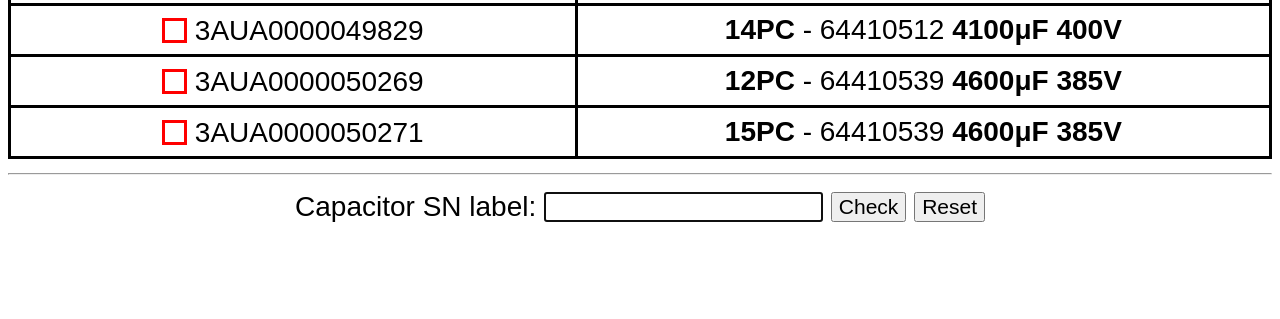
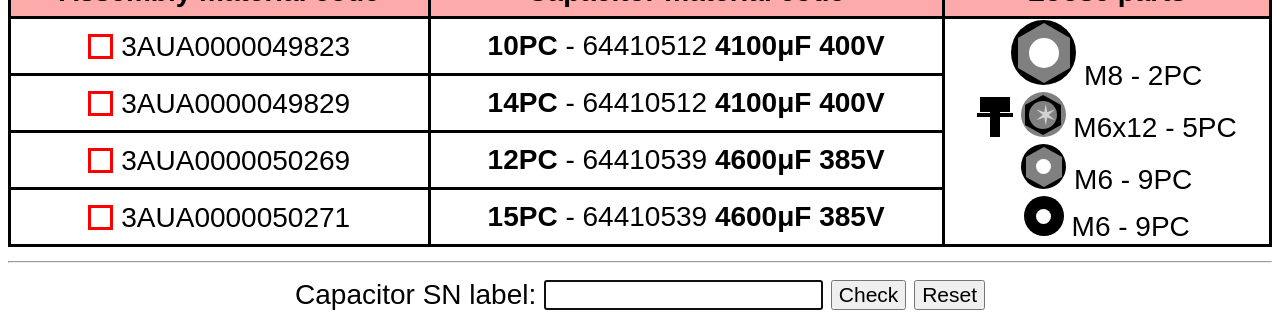
Before and after one commit to nata1993/capacitor-assembly-tester, a plain HTML site: page index.html in a window 1280 px wide. Shown: the part 592-911 px from the top of the page. Before the commit the page ends 823 px from the top, so only its background shows below. Drawn offline with Linux system fonts and the light colour scheme.

Commit message:
Adds R8 capacitor banks loose parts.

```diff
--- /dev/null
+++ b/R8_loose_parts.css
@@ -0,0 +1,190 @@
+/* big nut design by James Tauber */
+#b_nut_outer_ring {
+    display: inline-block;
+    height: 65px;
+    width: 65px;
+    background-color: black;
+    border-radius: 50%;
+    position: relative;
+}
+#b_nut_inner {
+    position: absolute;
+    top: 50%;
+    left: 50%;
+    margin: -30px 0px 0px -26px;
+}
+#b_nut_up {
+    width: 0;
+    border-bottom: 15px solid grey;
+    border-left: 26px solid transparent;
+    border-right: 26px solid transparent;
+
+}
+#b_nut_mid {
+    width: 52px;
+    height: 30px;
+    background-color: grey;
+}
+#b_nut_down {
+    width: 0;
+    border-top: 15px solid grey;
+    border-left: 26px solid transparent;
+    border-right: 26px solid transparent;
+}
+#b_nut_hole {
+    position: absolute;
+    height: 30px;
+    width: 30px;
+    top: 50%;
+    left: 50%;
+    margin: -15px 0px 0px -15px;
+    background-color: white;
+    border-radius: 50%;
+    display: inline-block;
+}
+
+/* combined bolt design */
+#kombi_side_view {
+    display: inline-block;
+}
+#kombi_side_head {
+    background-color: black;
+    width: 30px;
+    height: 15px;
+    margin-left: 3px;
+}
+#kombi_side_mid {
+    background-color: black;
+    width: 10px;
+    height: 1px;
+    margin-left: 13px;
+}
+#kombi_side_washer {
+    background-color: black;
+    width: 36px;
+    height: 4px;
+}
+#kombi_side_body {
+    background-color: black;
+    width: 10px;
+    height: 20px;
+    margin-left: 13px;
+}
+
+
+
+#kombi_top_view {
+    display: inline-block;
+}
+#kombi_top_washer {
+    height: 45px;
+    width: 45px;
+    background-color: grey;
+    border-radius: 50%;
+    position: relative;
+}
+#kombi_top_head {
+    position: absolute;
+    top: 50%;
+    left: 50%;
+    margin: -20px 0px 0px -18px;
+}
+#kombi_top_head_up {
+    width: 0;
+    border-bottom: 10px solid black;
+    border-left: 18px solid transparent;
+    border-right: 18px solid transparent;
+
+}
+#kombi_top_head_mid {
+    width: 36px;
+    height: 20px;
+    background-color: black;
+}
+#kombi_top_head_down {
+    width: 0;
+    border-top: 10px solid black;
+    border-left: 18px solid transparent;
+    border-right: 18px solid transparent;
+}
+#kombi_top_torx{
+    position: absolute;
+    height: 28px;
+    width: 28px;
+    top: 50%;
+    left: 50%;
+    margin: -14px 0px 0px -14px;
+    background-color: grey;
+    border-radius: 50%;
+    display: inline-block;
+}
+#kombi_top_torx_symbol {
+    position: absolute;
+    margin: -2px 0px 0px 5px;
+    color: lightgrey;
+}
+
+/* small nut design with James Tauber method */
+#s_nut_outer_ring  {
+    display: inline-block;
+    height: 45px;
+    width: 45px;
+    background-color: black;
+    border-radius: 50%;
+    position: relative;
+}
+#s_nut_inner {
+    position: absolute;
+    top: 50%;
+    left: 50%;
+    margin: -20px 0px 0px -18px;
+}
+#s_nut_up {
+    width: 0;
+    border-bottom: 10px solid grey;
+    border-left: 18px solid transparent;
+    border-right: 18px solid transparent;
+
+}
+#s_nut_mid {
+    width: 36px;
+    height: 20px;
+    background-color: grey;
+}
+#s_nut_down {
+    width: 0;
+    border-top: 10px solid grey;
+    border-left: 18px solid transparent;
+    border-right: 18px solid transparent;
+}
+#s_nut_hole {
+    position: absolute;
+    height: 15px;
+    width: 15px;
+    top: 50%;
+    left: 50%;
+    margin: -7.5px 0px 0px -7.5px;
+    background-color: white;
+    border-radius: 50%;
+    display: inline-block;
+}
+
+/* small washer design */
+#washer {
+    display: inline-block;
+    height: 40px;
+    width: 40px;
+    background-color: black;
+    border-radius: 50%;
+    position: relative;
+}
+#washer_hole {
+    position: absolute;
+    height: 15px;
+    width: 15px;
+    top: 50%;
+    left: 50%;
+    margin: -7.5px 0px 0px -7.5px;
+    background-color: white;
+    border-radius: 50%;
+}
--- a/index.html
+++ b/index.html
@@ -4,6 +4,8 @@
 		<title>ABB - Capacitor scanner</title>
 
 		<link href="style.css" rel="stylesheet" />
+		<link href="R7_loose_parts.css" rel="stylesheet" />
+		<link href="R8_loose_parts.css" rel="stylesheet" />
 		<script src="script.js"></script>
 	</head>
 	<body>
@@ -19,6 +21,7 @@
 				<th>
 					<p>Capacitor material code</p>
 				</th>
+				<th>Loose parts</th>
 			</tr>
 			<tr>
 				<td>
@@ -27,6 +30,9 @@
 				</td>
 				<td>
 					<p>4PC - 64410504 <span>5700&mu;F 400V</span></p>
+				</td>
+				<td rowspan="3">
+					AAA
 				</td>
 			</tr>
 			<tr>
@@ -59,6 +65,7 @@
 				<th>
 					<p>Capacitor material code</p>
 				</th>
+				<th>Loose parts</th>
 			</tr>
 			<tr>
 				<td>
@@ -67,6 +74,60 @@
 				</td>
 				<td>
 					<p><span>10PC</span> - 64410512 <span>4100&mu;F 400V</span></p>
+				</td>
+				<td rowspan="4">
+					<div>
+						<div id="b_nut_outer_ring">
+							<div id="b_nut_inner">
+								<div id="b_nut_up"></div>
+								<div id="b_nut_mid">
+									<div id="b_nut_hole"></div>
+								</div>
+								<div id="b_nut_down"></div>
+							</div>
+						</div>
+						M8 - 2PC
+					</div>
+					<div>
+						<div id="kombi_side_view">
+							<div id="kombi_side_head"></div>
+							<div id="kombi_side_mid"></div>
+							<div id="kombi_side_washer"></div>
+							<div id="kombi_side_body"></div>
+						</div>
+						<div id="kombi_top_view">
+							<div id="kombi_top_washer">
+								<div id="kombi_top_head">
+									<div id="kombi_top_head_up"></div>
+									<div id="kombi_top_head_mid">
+										<div id="kombi_top_torx">
+											<div id="kombi_top_torx_symbol">&#10038;</div>
+										</div>
+									</div>
+									<div id="kombi_top_head_down"></div>
+								</div>
+							</div>
+						</div>
+						M6x12 - 5PC
+					</div>
+					<div>
+						<div id="s_nut_outer_ring">
+							<div id="s_nut_inner">
+								<div id="s_nut_up"></div>
+								<div id="s_nut_mid">
+									<div id="s_nut_hole"></div>
+								</div>
+								<div id="s_nut_down"></div>
+							</div>
+						</div>
+						M6 - 9PC
+					</div>
+					<div>
+						<div id="washer">
+							<div id="washer_hole"></div>
+						</div>
+						M6 - 9PC
+					</div>
 				</td>
 			</tr>
 			<tr>
```
Also changed, not shown: R7_loose_parts.css (added).
